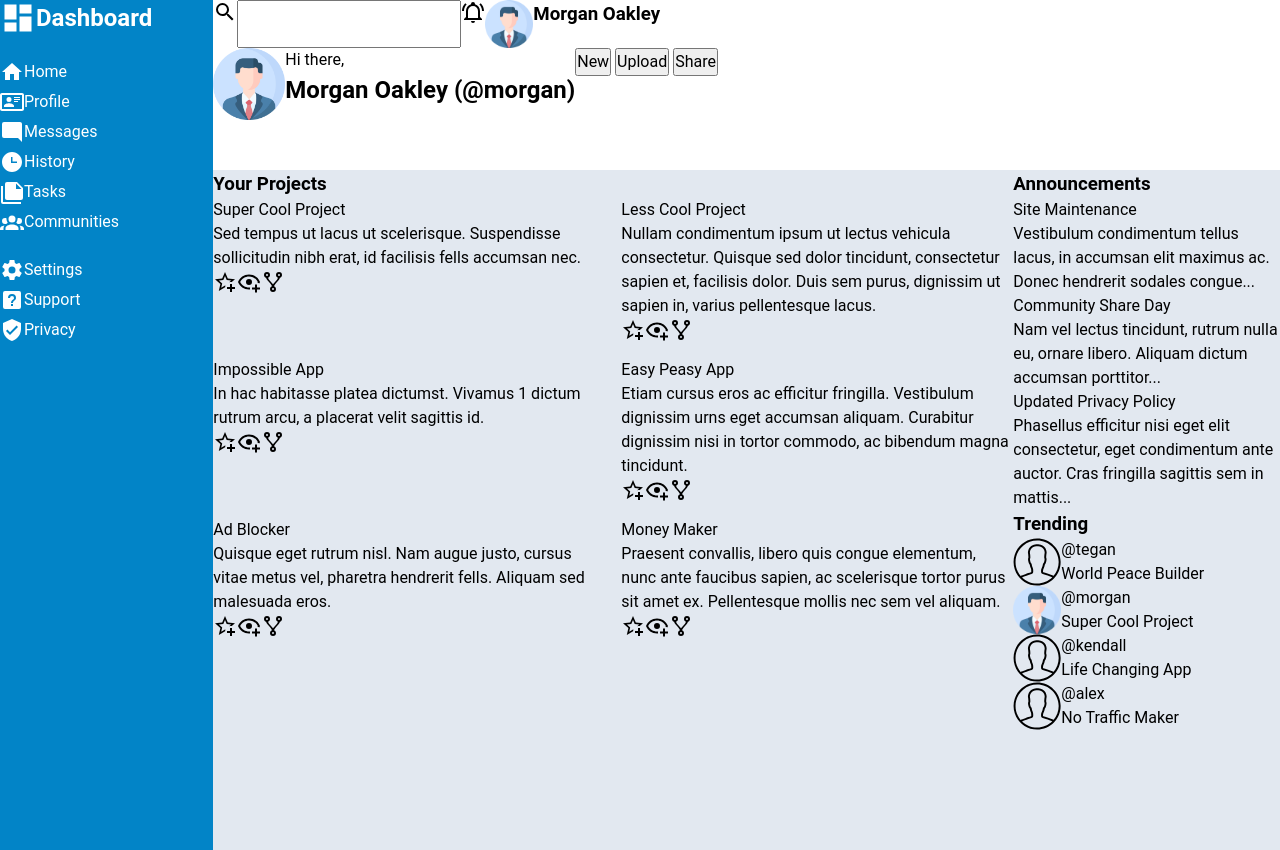
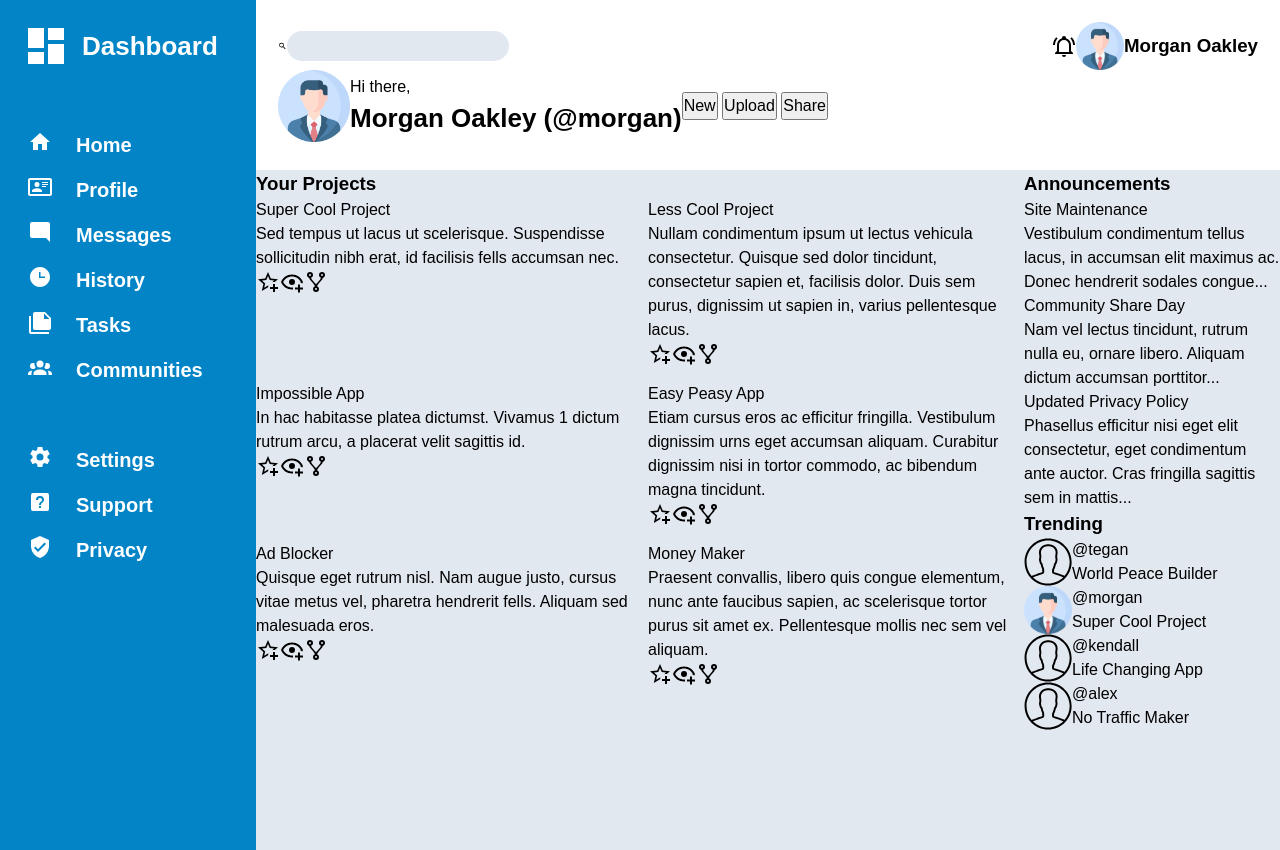
Before and after one commit to Ayman-Marghani/admin-dashboard, a plain HTML site: page index.html in a window 1280 px wide. Drawn offline with Linux system fonts and the light colour scheme.

Commit message:
Style sidebar section

```diff
--- a/index.html
+++ b/index.html
@@ -79,16 +79,20 @@
 
   <div class="header">
     <div class="header-sec1">
+      <div class="header-subsection">
         <svg class="header-icon" xmlns="http://www.w3.org/2000/svg" viewBox="0 0 24 24">
           <title>magnify</title><path d="M9.5,3A6.5,6.5 0 0,1 16,9.5C16,11.11 15.41,12.59 14.44,13.73L14.71,14H15.5L20.5,19L19,20.5L14,15.5V14.71L13.73,14.44C12.59,15.41 11.11,16 9.5,16A6.5,6.5 0 0,1 3,9.5A6.5,6.5 0 0,1 9.5,3M9.5,5C7,5 5,7 5,9.5C5,12 7,14 9.5,14C12,14 14,12 14,9.5C14,7 12,5 9.5,5Z" />
         </svg>
         <input type="text" id="search-input">
+      </div>
 
+      <div class="header-subsection">
         <svg class="header-icon" xmlns="http://www.w3.org/2000/svg" viewBox="0 0 24 24">
           <title>bell-ring-outline</title><path d="M10,21H14A2,2 0 0,1 12,23A2,2 0 0,1 10,21M21,19V20H3V19L5,17V11C5,7.9 7.03,5.17 10,4.29C10,4.19 10,4.1 10,4A2,2 0 0,1 12,2A2,2 0 0,1 14,4C14,4.1 14,4.19 14,4.29C16.97,5.17 19,7.9 19,11V17L21,19M17,11A5,5 0 0,0 12,6A5,5 0 0,0 7,11V18H17V11M19.75,3.19L18.33,4.61C20.04,6.3 21,8.6 21,11H23C23,8.07 21.84,5.25 19.75,3.19M1,11H3C3,8.6 3.96,6.3 5.67,4.61L4.25,3.19C2.16,5.25 1,8.07 1,11Z" />
         </svg>
         <img class="header-user-icon" src="img/current_user_profile.png"/>
         <h3>Morgan Oakley</h3>
+      </div>
     </div>
 
     <div class="header-sec2">
--- a/styles.css
+++ b/styles.css
@@ -14,7 +14,6 @@ body {
 }
 img, picture, video, canvas, svg {
   display: block;
-  max-width: 100%;
 }
 input, button, textarea, select {
   font: inherit;
@@ -42,55 +41,41 @@ a {
 /* Custom properties */
 :root {
   /* Colors */
-  --sidebar-bg-color: #0284c7;
-  --main-content-bg-color: #e2e8f0;
+  --blue: #0284c7;
+  --grey: #e2e8f0;
 
   /* Gaps */
-  --sidebar-gap: 24px;
-  /* --sidebar-links-gap: ; */
+  --sidebar-gap: 60px;
+  --sidebar-heading-gap: 18px;
+  --sidebar-link-gap: 24px;
+
+  /* padding */
+  --sidebar-padding: 22px;
 
   /* Icons width */
   --icon-width: 24px;
   --user-icon-width: 48px;
 }
 
-/* Styles */
+/* General Styles */
 body {
-  font-family: 'Roboto';
+  font-family: Arial, Helvetica, sans-serif;
   display: grid;
-  grid-template: 1fr 4fr / 1fr 5fr;
+  grid-template: 1fr 4fr / 1fr 4fr;
 }
 
-/* Sidebar */
-.sidebar {
-  grid-row: 1 / -1;
-  display: flex;
-  flex-direction: column;
-  gap: var(--sidebar-gap);
-  background-color: var(--sidebar-bg-color);
+h2 {
+  font-size: 26px;
 }
 
-.sidebar-heading,
-.sidebar-link a {
-  color: #fff;
-}
+h3 {
 
-.sidebar-heading,
-.sidebar-link
- {
-  display: flex;
-  /* gap: */
-}
-
-.sidebar-links {
-  display: grid;
-  gap: calc(var(--sidebar-gap) / 4);
 }
 
 /* Icons */
 .dashboard-icon {
-  width: calc(var(--icon-width) * 1.5);
-  height: calc(var(--icon-width) * 1.5);
+  width: calc(var(--icon-width) * 2);
+  height: calc(var(--icon-width) * 2);
 }
 
 .sidebar-link-icon,
@@ -103,29 +88,81 @@ body {
 .header-user-icon,
 .trending-profile-img {
   width: var(--user-icon-width);
+  height: var(--user-icon-width);
 }
 
 .header-sec2 > .header-user-icon {
   width: calc(var(--user-icon-width) * 1.5);
+  height: calc(var(--user-icon-width) * 1.5);
 }
 
+/* Sidebar */
+.sidebar {
+  grid-row: 1 / -1;
 
+  display: flex;
+  flex-direction: column;
+  gap: var(--sidebar-gap);
 
+  padding: var(--sidebar-padding);
+  background-color: var(--blue);
+}
 
+.sidebar-heading,
+.sidebar-link a {
+  color: #fff;
+  font-weight: 800;
+}
+
+.sidebar-heading {
+  display: flex;
+  gap: calc(var(--sidebar-link-gap) / 2);
+  align-items: center;
+}
+
+.sidebar-links {
+  display: grid;
+  gap: calc(var(--sidebar-gap) / 4);
+  padding-left: 6px;
+}
+
+.sidebar-link {
+  display: flex;
+  gap: var(--sidebar-link-gap);
+}
+
+.sidebar-link a {
+  font-size: 20px;
+}
 
 /* Header */
 .header {
-
+  padding: 22px;
 }
 
 .header-sec1,
-.header-sec2 {
+.header-sec2,
+.header-subsection {
   display: flex;
+  align-items: center;
+}
+
+.header-sec1 {
+  justify-content: space-between;
+}
+
+input {
+  background-color: var(--grey);
+
+  border: none;
+  border-radius: 20px;
+  height: 30px;
+  flex-basis: 600px;
 }
 
 /* Main content */
 .main-content {
-  background-color: var(--main-content-bg-color);
+  background-color: var(--grey);
 
   display: grid;
   grid-template: 1fr 1fr / 3fr 1fr;
```
Also changed, not shown: 1 other file. Lines whose indentation alone changed are shown as unchanged.
